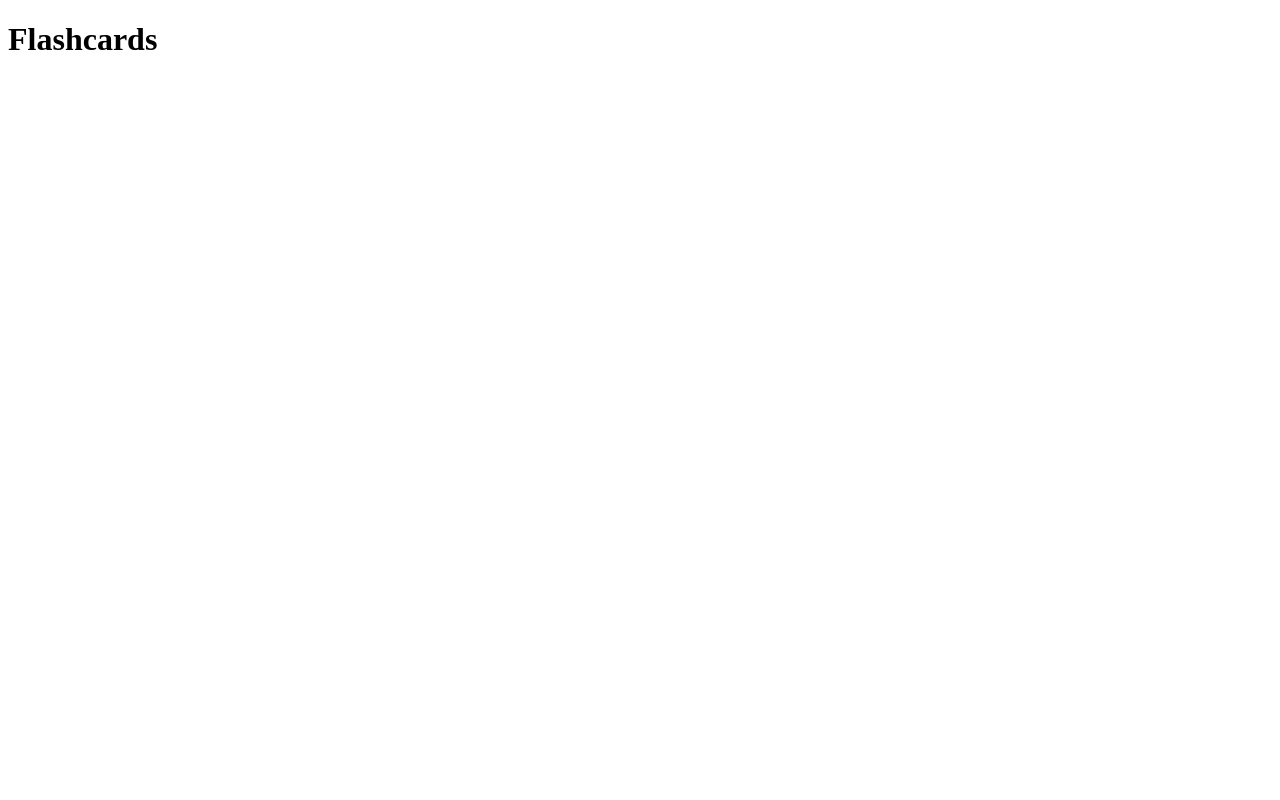
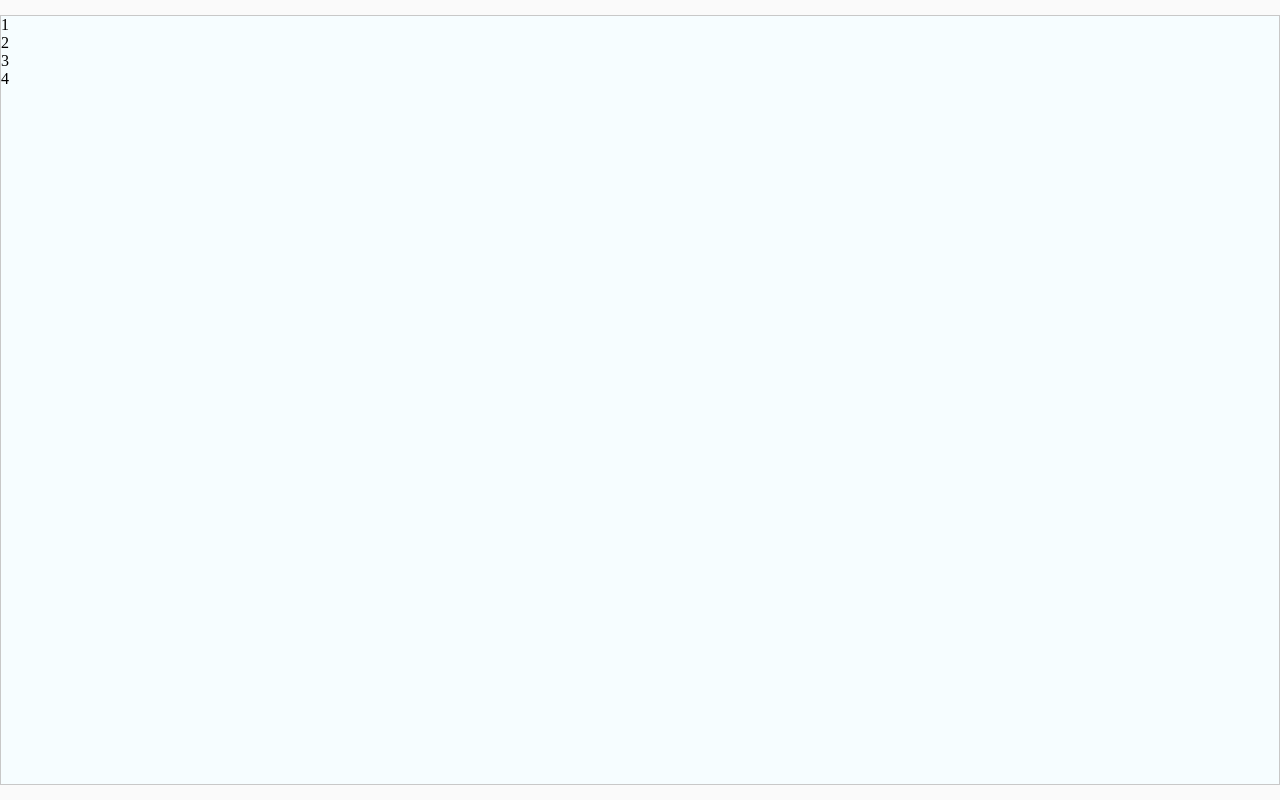
Before and after one commit to raphaelalvarenga/fluency-academy-flashcards, a React (Create React App) app: page / in a window 1280 px wide. Built offline with nearby package versions, Linux system fonts and the light colour scheme.

Commit message:
[Styles] Since styled-component was added, some styles have been created such as the main container and the content that will appear in the middle of the screen.

```diff
--- a/src/App.js
+++ b/src/App.js
@@ -1,11 +1,15 @@
 import React from "react";
 import Flashcards from "./views/Flashcards";
+import { Container, GlobalStyle } from "./styled-components";
 
 const App = () => {
     return (
-        <div>
-            <Flashcards />
-        </div>
+        <>
+            <GlobalStyle />
+            <Container>
+                <Flashcards />
+            </Container>
+        </>
     )
 }
 
--- /dev/null
+++ b/src/styled-components.js
@@ -0,0 +1,27 @@
+import styled, { createGlobalStyle } from "styled-components";
+
+export const GlobalStyle = createGlobalStyle`
+    body {
+        background-color: rgb(250,250,250);
+        margin: 0;
+        padding: 0;
+        box-sizing: border-box;
+    }
+`
+
+export const Container = styled.div`
+    display: flex;
+    justify-content: center;
+    align-items: center;
+    position: absolute;
+    height: 100%;
+    width: 100%
+`
+
+export const Content = styled.div`
+    margin: auto;
+    width: 1366px;
+    height: 768px;
+    border: 1px solid rgb(200, 200, 200);
+    background-color: rgb(246,253,255)
+`
--- a/src/views/Flashcards.js
+++ b/src/views/Flashcards.js
@@ -1,9 +1,14 @@
 import React from "react";
-import styled from "styled-components";
+import { Container, Content } from "../styled-components";
 
 const Flashcards = () => {
     return (
-        <h1>Flashcards</h1>
+        <Content>
+            <div>1</div>
+            <div>2</div>
+            <div>3</div>
+            <div>4</div>
+        </Content>
     )
 }
 
```
